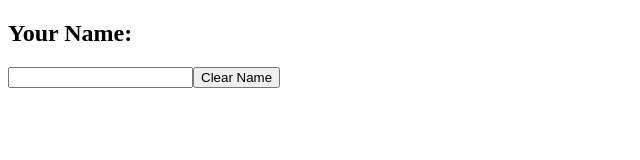
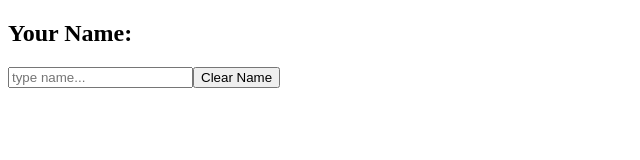
Before and after one commit to SHEMNDARONGUGI/React_Learn_Practical_Way, a React (Vite) app in the folder stateHooks/: page / in a window 1280 px wide. Shown: the top 160 px of the page, without its empty margins (0-640 px from the left). Built offline with nearby package versions, Linux system fonts and the light colour scheme.

Commit message:
Fix placeholder attribute in ExampleThree component

```diff
--- a/stateHooks/src/components/ExampleThree.jsx
+++ b/stateHooks/src/components/ExampleThree.jsx
@@ -18,7 +18,7 @@ function ExampleThree() {
   return (
     <div>
       <h1>Your Name: {name}</h1>
-      <input type="text" value={name} onChange={handleChange} place />
+      <input type="text" value={name} onChange={handleChange} placeholder="type name..." />
       <button onClick={handleClear}>Clear Name</button>
     </div>
   );
```
